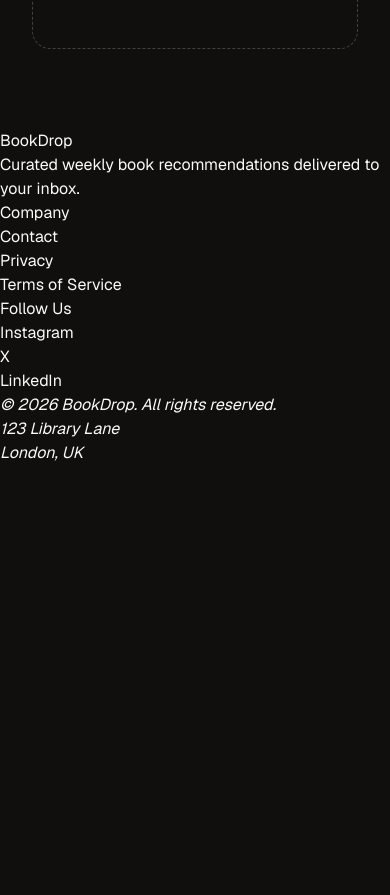
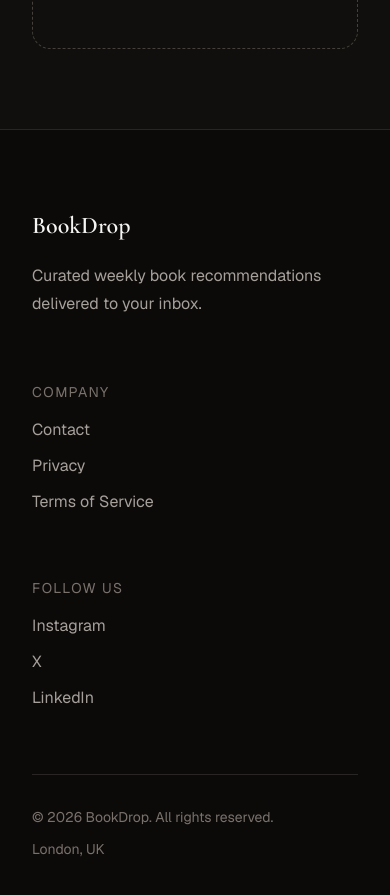
Before and after one commit to SobiahSelvarajah/ss-bookdrop, a Next.js app: page / in a window 390 px wide. Shown: the part 1040-1935 px from the top of the page. Before the commit the page ends 1505 px from the top, so only its background shows below. Built offline with nearby package versions, Linux system fonts and the light colour scheme.

Commit message:
style: Footer section styled and responsive

```diff
--- a/src/components/layout/footer/Footer.tsx
+++ b/src/components/layout/footer/Footer.tsx
@@ -3,49 +3,87 @@ import Link from "next/link";
 
 export default function Footer() {
     return (
-        <footer className="text-stone-50">
-            <div>
+        <footer className="border-t border-stone-800 bg-stone-950">
+            <div className="mx-auto max-w-7xl px-8 py-20">
+                <div className="grid gap-16 lg:grid-cols-[2fr_1fr_1fr]">
+                    <section className="space-y-5">
+                        <h2 className="text-2xl font-heading font-semibold text-stone-100">
+                            BookDrop
+                        </h2>
+                        <p className="max-w-sm text-stone-400 leading-7">
+                            Curated weekly book recommendations delivered to your inbox.
+                        </p>
+                    </section>
                     <section>
-                    <h2>BookDrop</h2>
-                    <p>Curated weekly book recommendations delivered to your inbox.</p>
-                </section>
-                <nav aria-label="Company">
-                    <h3>Company</h3>
-                    <ul>
+                        <h3 className="mb-4 text-sm uppercase tracking-widest text-stone-500">
+                            Company
+                        </h3>
+                        <ul className="space-y-3 text-stone-400">
                             <li>
-                            <Link href="/contact">Contact</Link>
+                                <Link
+                                    href="/contact"
+                                    className="transition-colors duration-300 hover:text-amber-300"
+                                >
+                                    Contact
+                                </Link>
                             </li>
                             <li>
-                            <Link href="/privacy">Privacy</Link>
+                                <Link
+                                    href="/privacy"
+                                    className="transition-colors duration-300 hover:text-amber-300"
+                                >
+                                    Privacy
+                                </Link>
                             </li>
                             <li>
-                            <Link href="/terms">Terms of Service</Link>
+                                <Link
+                                    href="/terms"
+                                    className="transition-colors duration-300 hover:text-amber-300"
+                                >
+                                    Terms of Service
+                                </Link>
                             </li>
                         </ul>
-                </nav>
+                    </section>
                     <section>
-                    <h3>Follow Us</h3>
-                    <ul>
+                        <h3 className="mb-4 text-sm uppercase tracking-widest text-stone-500">
+                            Follow Us
+                        </h3>
+                        <ul className="space-y-3 text-stone-400">
                             <li>
-                            <Link href="#">Instagram</Link>
+                                <Link
+                                    href="#"
+                                    className="transition-colors duration-300 hover:text-amber-300"
+                                >
+                                    Instagram
+                                </Link>
                             </li>
                             <li>
-                            <Link href="#">X</Link>
+                                <Link
+                                    href="#"
+                                    className="transition-colors duration-300 hover:text-amber-300"
+                                >
+                                    X
+                                </Link>
                             </li>
                             <li>
-                            <Link href="#">LinkedIn</Link>
+                                <Link
+                                    href="#"
+                                    className="transition-colors duration-300 hover:text-amber-300"
+                                >
+                                    LinkedIn
+                                </Link>
                             </li>
                         </ul>
                     </section>
                 </div>
-            <address>
+                <address className="mt-16 flex flex-col gap-3 border-t border-stone-800 pt-8 text-sm not-italic text-stone-500 md:flex-row md:items-center md:justify-between">
                     <p>© 2026 BookDrop. All rights reserved.</p>
                     <p>
-                    123 Library Lane
-                    <br />
                         London, UK
                     </p>
                 </address>
+            </div>
         </footer>
     )
 }
```
Lines whose indentation alone changed are shown as unchanged.
